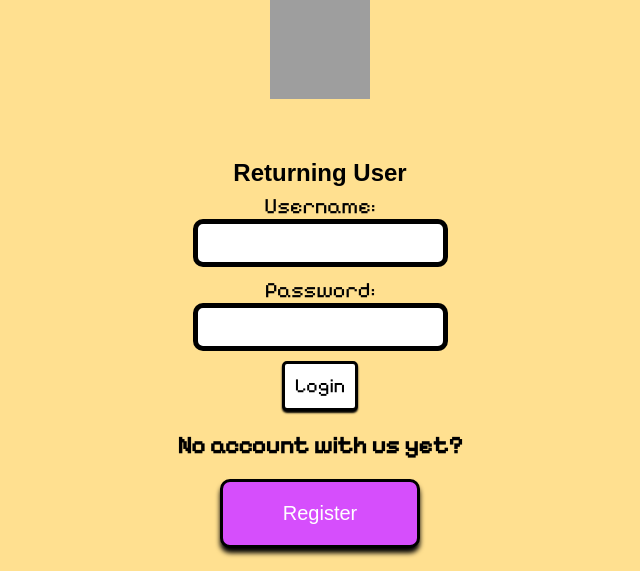
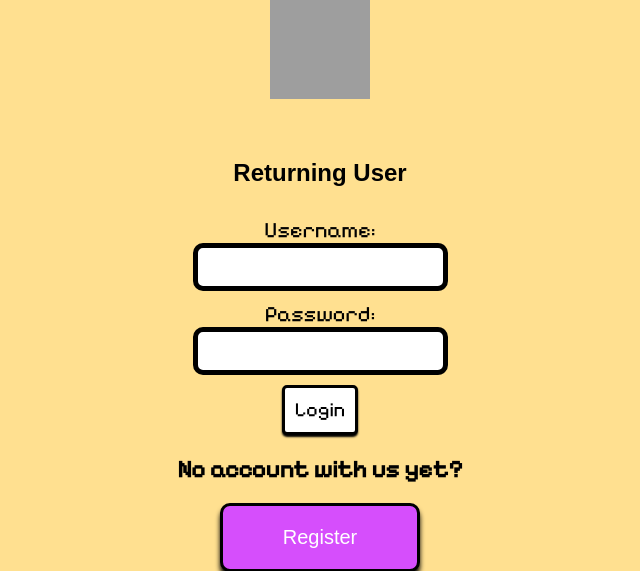
Before and after one commit to BrinkOfSecondBailout/Brink-Bitcoin-Wallet, a Django app: page /login in a window 1280 px wide. Shown: the part 372-943 px from the top of the page, without its empty margins (320-960 px from the left). Run offline with Django 5.2, Linux system fonts and the light colour scheme; some web fonts are replaced; grey boxes are pictures that could not be loaded.

Commit message:
final touch

```diff
--- a/static/css/style.css
+++ b/static/css/style.css
@@ -74,9 +74,6 @@ body {
     flex-direction: column;
 }
 
-.login-div, .register-div {
-    margin-top: -3vh;
-}
 #header {
     margin-top: 5vh;
 }
```
